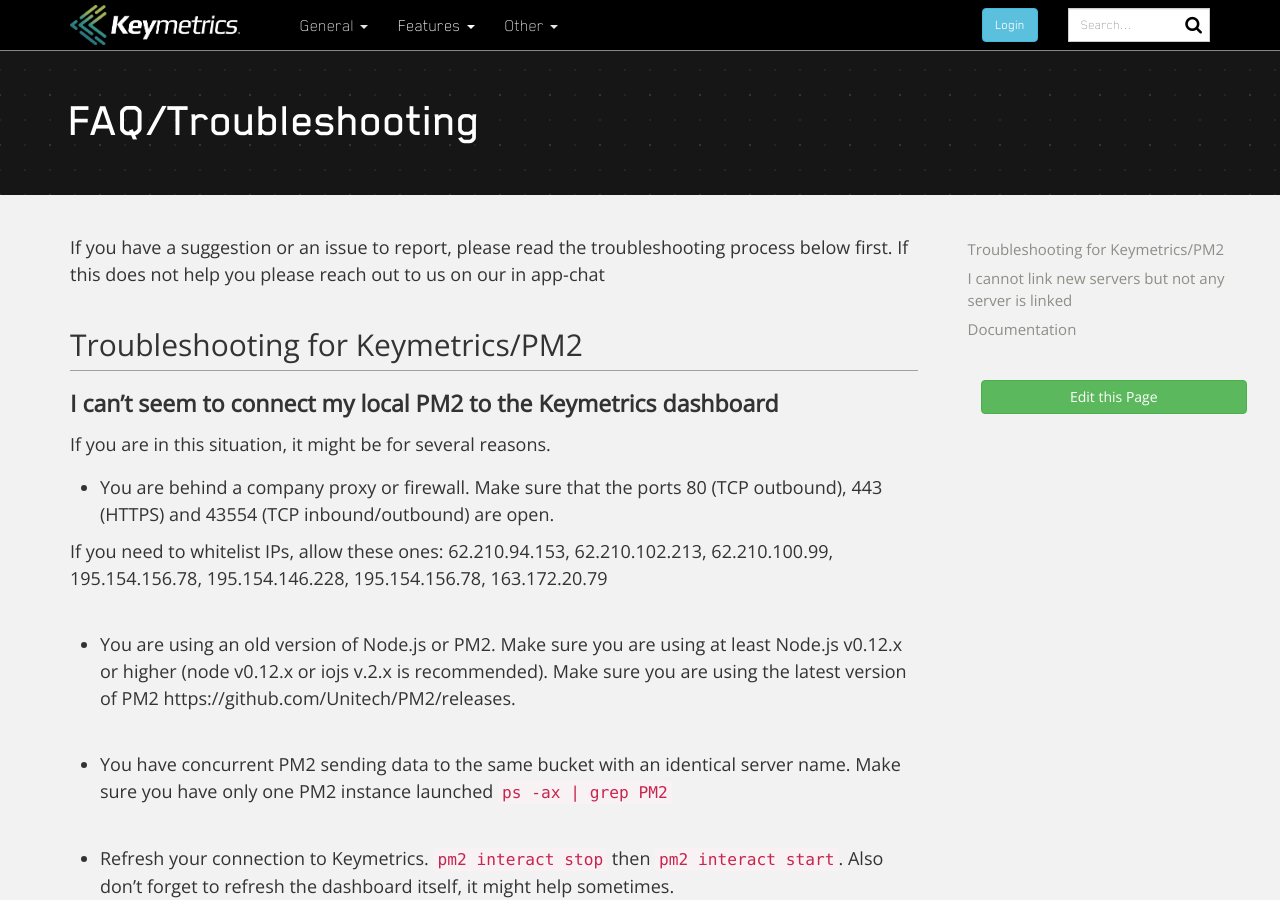
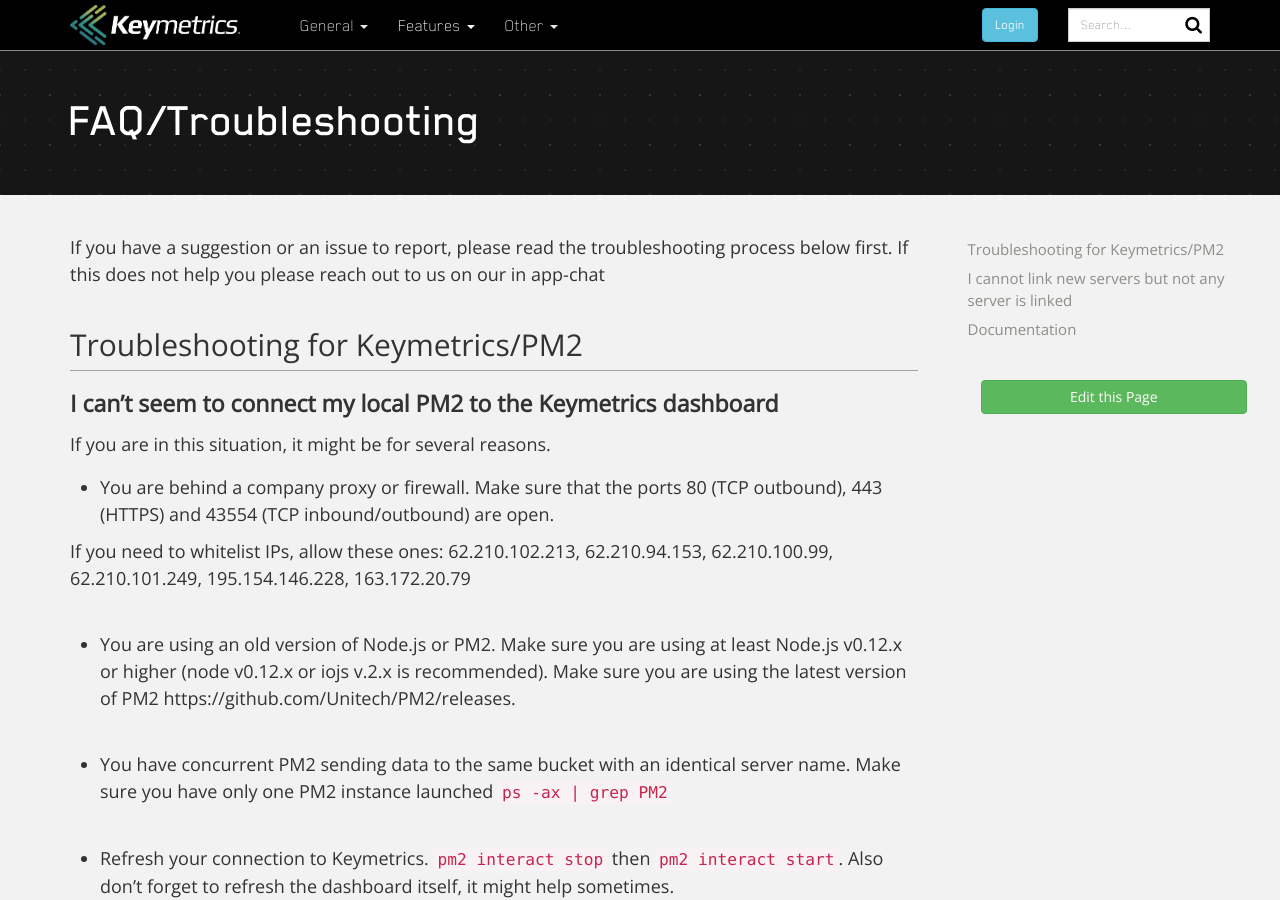
Before and after one commit to keymetrics/keymetrics.github.io, a Jekyll site: the page built from docs/keymetrics/faq.md, in a window 1280 px wide and 900 px high. Built offline with Jekyll 4.4.1, drawn with Linux system fonts in a browser that asks for light colours; nearby versions of some CDN libraries; a script that is not in the unit is left out; comment, search, counter and statistics services are not loaded.

Commit message:
Update faq.md

```diff
--- a/docs/keymetrics/faq.md
+++ b/docs/keymetrics/faq.md
@@ -16,7 +16,7 @@ If you are in this situation, it might be for several reasons.
 - You are behind a company proxy or firewall.
 Make sure that the ports 80 (TCP outbound), 443 (HTTPS) and 43554 (TCP inbound/outbound) are open.
 
-If you need to whitelist IPs, allow these ones: 62.210.94.153, 62.210.102.213, 62.210.100.99, 195.154.156.78, 195.154.146.228, 195.154.156.78, 163.172.20.79
+If you need to whitelist IPs, allow these ones: 62.210.102.213, 62.210.94.153, 62.210.100.99, 62.210.101.249, 195.154.146.228, 163.172.20.79
 
 - You are using an old version of Node.js or PM2.
 Make sure you are using at least Node.js v0.12.x or higher (node v0.12.x or iojs v.2.x is recommended).
```
